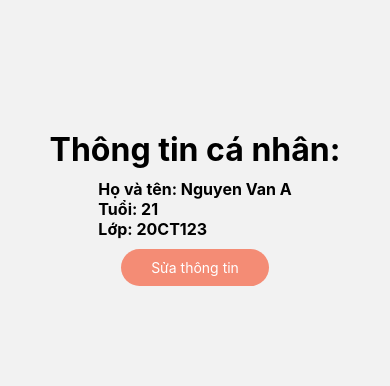
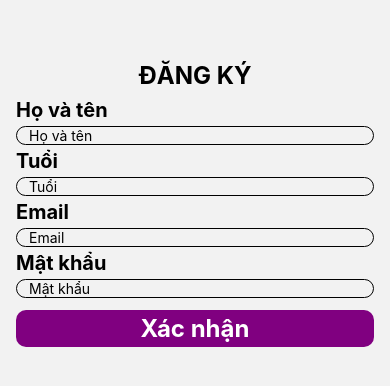
Before and after one commit to buihuuthong/Learn-React-Native, a React Native app: screen /RegistrationForm in a window 390 px wide. Shown: the part 214-600 px from the top of the page. Built offline with nearby package versions, Linux system fonts and the light colour scheme.

Commit message:
buoi 5 bai tap on tap props state

```diff
--- a/src/navigations/AppNavigation.js
+++ b/src/navigations/AppNavigation.js
@@ -21,6 +21,8 @@ import LoginScreen from '../screens/lesson11/login/LoginScreen';
 import HomeScreen from '../screens/lesson11/home/HomeScreen';
 import RegisterScreen from '../screens/lesson11/login/RegisterScreen';
 import ReduxExample from '../screens/lesson10/ReduxExample';
+import RegistrationForm from '../screens/lesson4/baitap2/RegistrationForm';
+import UserList from '../screens/lesson4/baitap2/UserList';
 
 const Stack = createNativeStackNavigator();
 
@@ -44,6 +46,9 @@ const AppNavigation = () => {
         {/* <Stack.Screen name="ParentComponent" component={ParentComponent} /> */}
         {/* <Stack.Screen name="State" component={State} /> */}
         {/* <Stack.Screen name="ExampleComponent" component={ExampleComponent} /> */}
+        <Stack.Screen name="RegistrationForm" component={RegistrationForm} />
+        <Stack.Screen name="UserList" component={UserList} />
+
 
         {/* Bài 5 */}
         {/* <Stack.Screen name="BasicComponent" component={BasicComponent} /> */}
@@ -64,7 +69,7 @@ const AppNavigation = () => {
         {/* <Stack.Screen name="BasicForm" component={BasicForm} /> */}
 
         {/* Bài 10 */}
-        <Stack.Screen name="ReduxExample" component={ReduxExample} />
+        {/* <Stack.Screen name="ReduxExample" component={ReduxExample} /> */}
 
         {/* Bài 11 */}
         {/* <Stack.Screen name="LoginScreen" component={LoginScreen} />
--- /dev/null
+++ b/src/screens/lesson4/baitap2/RegistrationForm.js
@@ -0,0 +1,94 @@
+import React, {useState} from 'react';
+import {View, Text, StyleSheet, TouchableOpacity} from 'react-native';
+import InputProps from './components/Input';
+import {useNavigation} from '@react-navigation/native';
+
+const RegistrationForm = () => {
+  const {navigate} = useNavigation();
+
+  const [userList, setUserList] = useState([]);
+
+  const [hovaten, setHovaten] = useState('');
+  const [tuoi, setTuoi] = useState('');
+  const [email, setEmail] = useState('');
+  const [password, setPassword] = useState('');
+
+  const addUser = newUser => {
+    setUserList([...userList, newUser]);
+    navigate('UserList', {userList: [...userList, newUser]});
+  };
+
+  const onPress = () => {
+    const newUser = {
+      hovaten: hovaten,
+      tuoi: tuoi,
+      email: email,
+      password: password,
+    };
+    addUser(newUser);
+  };
+
+  return (
+    <View style={styles.container}>
+      <Text
+        style={{
+          fontSize: 24,
+          fontWeight: 'bold',
+          paddingVertical: 4,
+          alignSelf: 'center',
+          textTransform: 'uppercase',
+        }}>
+        Đăng ký
+      </Text>
+      <InputProps
+        value={hovaten}
+        placehoder="Họ và tên"
+        onChangeText={value => setHovaten(value)}
+      />
+      <InputProps
+        value={tuoi}
+        placehoder="Tuổi"
+        onChangeText={value => setTuoi(value)}
+      />
+      <InputProps
+        value={email}
+        placehoder="Email"
+        onChangeText={value => setEmail(value)}
+      />
+      <InputProps
+        value={password}
+        placehoder="Mật khẩu"
+        onChangeText={value => setPassword(value)}
+      />
+      <TouchableOpacity
+        style={{
+          marginVertical: 12,
+          width: '100%',
+          backgroundColor: 'purple',
+          borderRadius: 10,
+        }}
+        onPress={onPress}>
+        <Text
+          style={{
+            fontSize: 24,
+            fontWeight: 'bold',
+            paddingVertical: 4,
+            alignSelf: 'center',
+            color: '#fff',
+          }}>
+          Xác nhận
+        </Text>
+      </TouchableOpacity>
+    </View>
+  );
+};
+
+export default RegistrationForm;
+
+const styles = StyleSheet.create({
+  container: {
+    flex: 1,
+    justifyContent: 'center',
+    padding: 16,
+  },
+});
--- /dev/null
+++ b/src/screens/lesson4/baitap2/UserList.js
@@ -0,0 +1,65 @@
+import React, {useState, useEffect} from 'react';
+import {View, Text, TouchableOpacity} from 'react-native';
+import TextProps from './components/Text';
+import { useNavigation } from '@react-navigation/native';
+
+const UserList = ({route}) => {
+    const { goBack } = useNavigation();
+  const {userList} = route.params;
+
+  const [list, setList] = useState(userList);
+
+  const deleteUser = key => {
+    const updated = userList.splice(key,1)
+    setList([...updated]);
+  };
+
+  return (
+    <View style={{flex: 1, justifyContent: 'center', alignItems: 'center'}}>
+      <View>
+        <TouchableOpacity onPress={() => goBack()}>
+          <Text style={{fontWeight: 'bold', color: 'red'}}>Trở về</Text>
+        </TouchableOpacity>
+        <Text
+          style={{
+            fontSize: 24,
+            fontWeight: 'bold',
+            paddingVertical: 4,
+            alignSelf: 'center',
+            textTransform: 'uppercase',
+          }}>
+          Danh sách người dùng
+        </Text>
+      </View>
+
+      {list?.map((item, key) => {
+        return (
+          <View
+            key={key.toString()}
+            style={{
+              width: 300,
+              height: 100,
+              backgroundColor: '#fff',
+              borderRadius: 10,
+              flexDirection: 'row',
+              alignItems: 'center',
+              justifyContent: 'space-around',
+              marginVertical: 8,
+            }}>
+            <View>
+              <TextProps value={item.hovaten} />
+              <TextProps value={item.tuoi} />
+              <TextProps value={item.email} />
+              <TextProps value={item.password} />
+            </View>
+            <TouchableOpacity onPress={() => deleteUser(key)}>
+              <Text style={{fontWeight: 'bold', color: 'red'}}>Xóa</Text>
+            </TouchableOpacity>
+          </View>
+        );
+      })}
+    </View>
+  );
+};
+
+export default UserList;
--- /dev/null
+++ b/src/screens/lesson4/baitap2/components/Input.js
@@ -0,0 +1,24 @@
+import React from 'react';
+import {Text, TextInput} from 'react-native';
+
+const InputProps = ({value, placehoder, onChangeText}) => {
+  return (
+    <>
+      <Text style={{fontSize: 20, fontWeight: 'bold', paddingVertical: 4}}>
+        {placehoder}
+      </Text>
+      <TextInput
+        value={value}
+        placeholder={placehoder}
+        onChangeText={onChangeText}
+        style={{
+          borderRadius: 10,
+          borderWidth: 1,
+          paddingHorizontal: 12,
+        }}
+      />
+    </>
+  );
+};
+
+export default InputProps;
--- /dev/null
+++ b/src/screens/lesson4/baitap2/components/Text.js
@@ -0,0 +1,10 @@
+import React from 'react'
+import { View, Text } from 'react-native'
+
+const TextProps = ({ value }) => {
+    return(
+        <Text style={{ fontWeight: 'bold'}}>{value}</Text>
+    )
+}
+
+export default TextProps;
```
Also changed, not shown: 2 other files (tests, documents, lock files or other folders).
